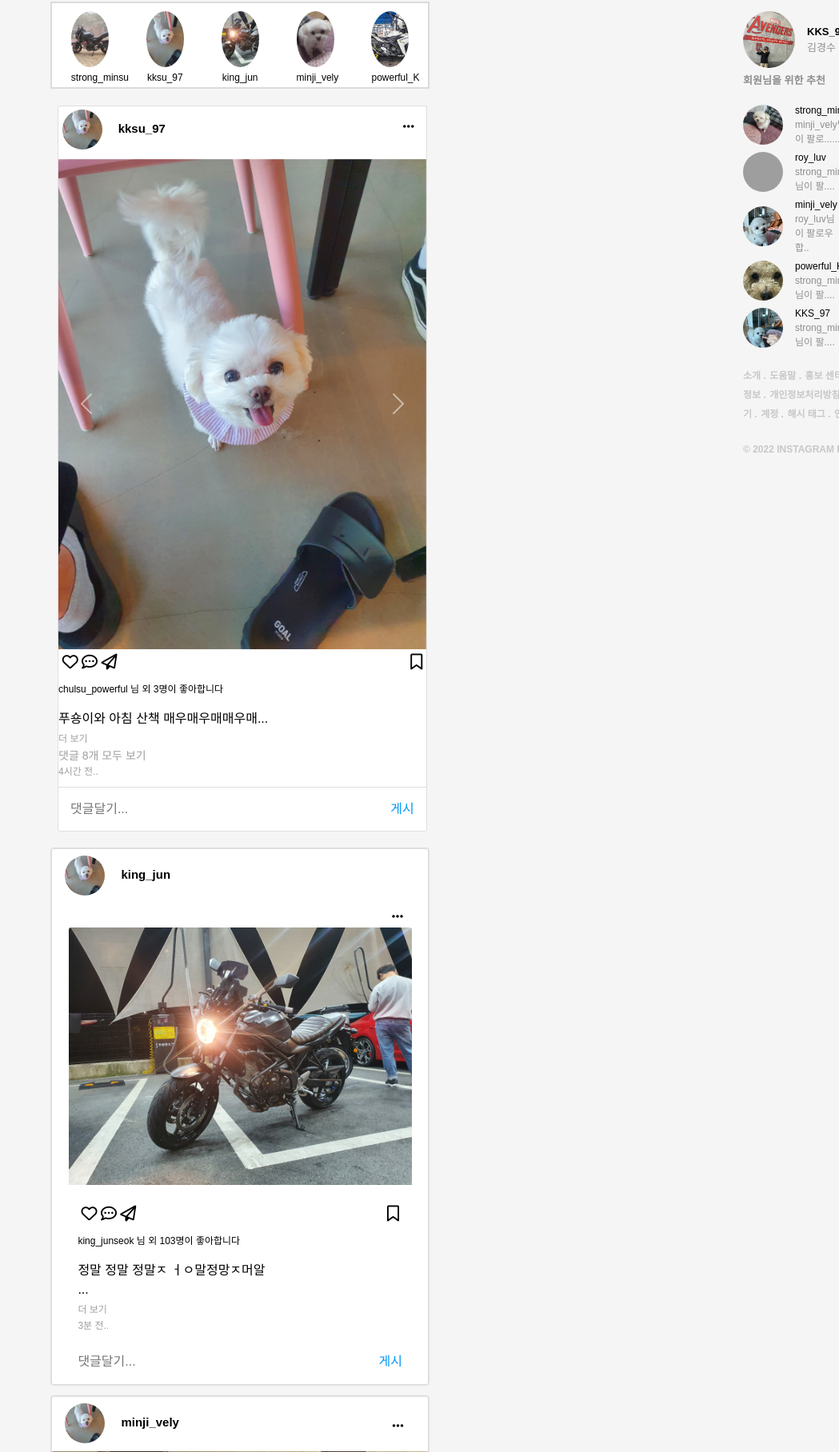
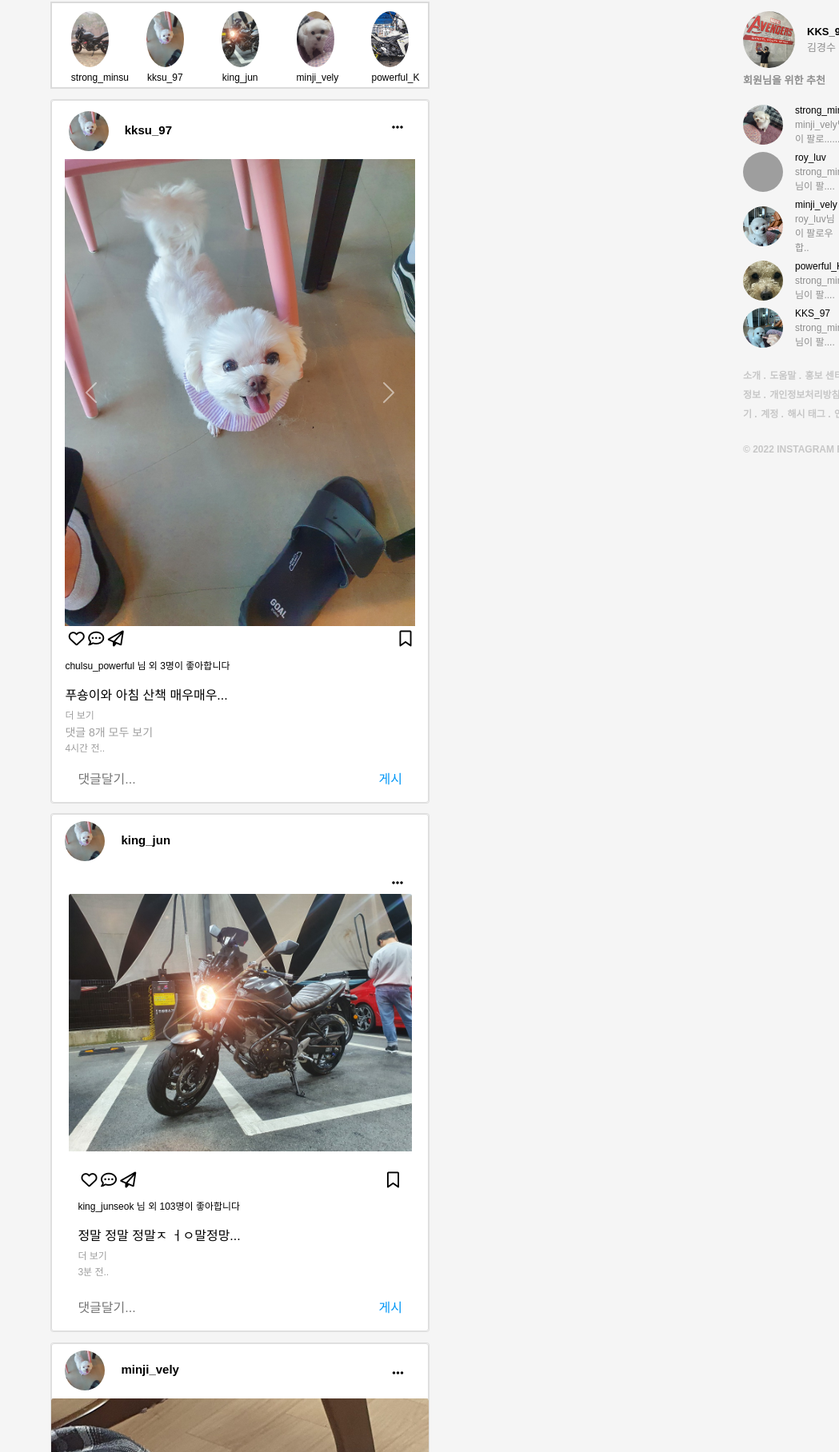
Before and after one commit to 2JYK/insta-clone, a Flask app: template template/index.html in a window 1280 px wide. Shown: the part 75-1891 px from the top of the page at 80% size, without its empty margins (231-1280 px from the left). Run offline with Flask 2, Linux system fonts and the light colour scheme; the template is opened without the code that fills it, so the values that code supplies are empty; some libraries are stand-ins or nearby versions; some web fonts are replaced; grey boxes are pictures that could not be loaded.

Commit message:
code cleanup_v5

```diff
--- a/static/style.css
+++ b/static/style.css
@@ -319,7 +319,7 @@ footer {
     width: 100%;
     padding: 1%;
     height: auto;
-    z-index: 2;
+    z-index: 5;
 }
 
 .modal-box {
@@ -412,4 +412,5 @@ footer {
     color: #9E9E9E;
 }
 
+
 /* 모달 start */
--- a/template/index.html
+++ b/template/index.html
@@ -256,8 +256,9 @@
     </div>
 
     <!--------------------------- feed 시작 --------------------------->
-<li class="list-group-item" style="background-color: transparent; border: none;">
+
     <div class="card" id="main-2">
+        <li class="list-group-item">
 
             <!----------------------   카드 윗부분(모달창(팝업)- 사진-이름) ----------------------------->
             <div class="container">
@@ -358,9 +359,9 @@
                 </a>
             </div>
             <!-----------------------------    댓글 input + 게시   ----------------------------->
-        <ul class="list-group list-group-flush">
-            <li class="list-group-item" style="padding: 15px;">
-                <input style="border: none; width: 270px; outline: none;" type="text"
+            <ul class="list-group list-group-flush" style="border-top: 1px red;">
+                <li class="list-group-item">
+                    <input style="border: none; background-color: transparent; width: 350px; outline: none;" type="text"
                         placeholder="댓글달기...">
                     <button class="card-btn" onclick="save()">
                         게시
@@ -369,6 +370,8 @@
             </ul>
     </div>
     </li>
+
+
 
 
     <div class="card" id="main-1">
```
Lines whose indentation alone changed are shown as unchanged.
